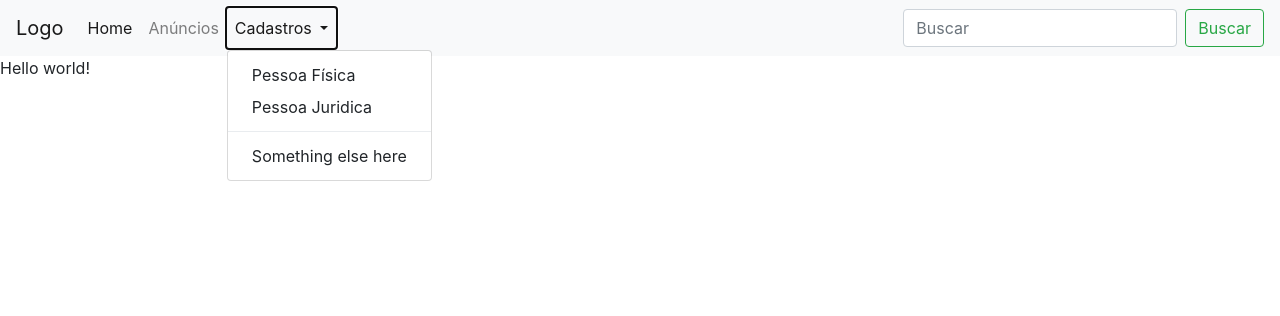
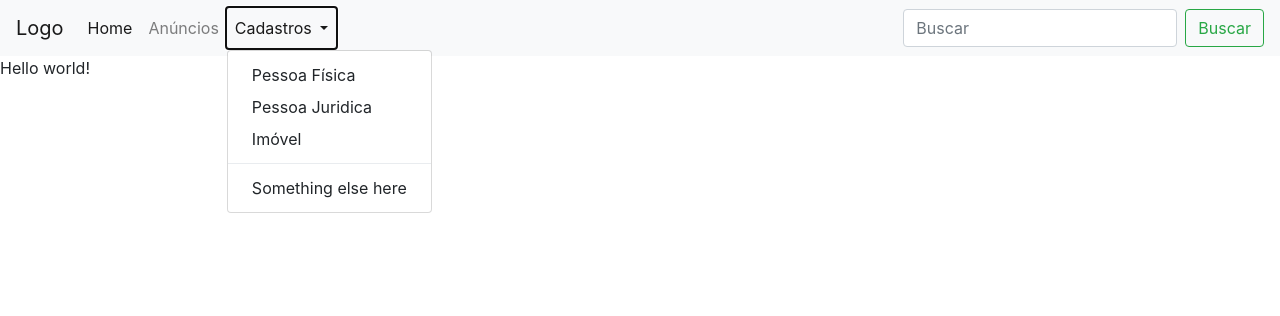
Before and after one commit to edg-dev/corretora, a PHP site: page / in a window 1280 px wide, after a click on "Cadastros". Shown: the top 316 px of the page. Run offline with PHP 8.4, Linux system fonts and the light colour scheme.

Commit message:
Update header.php
Adicionado o cadastro do imovel no menu

```diff
--- a/View/Templates/header.php
+++ b/View/Templates/header.php
@@ -40,6 +40,7 @@
                     <div class="dropdown-menu" aria-labelledby="navbarDropdown">
                         <a class="dropdown-item" href="View/Cadastro/PessoaFisica.php">Pessoa Física</a>
                         <a class="dropdown-item" href="View/Cadastro/PessoaJuridica.php">Pessoa Juridica</a>
+                        <a class="dropdown-item" href="View/Cadastro/imovel.php">Imóvel</a>
                     <div class="dropdown-divider"></div>
                         <a class="dropdown-item" href="#">Something else here</a>
                     </div>
```
